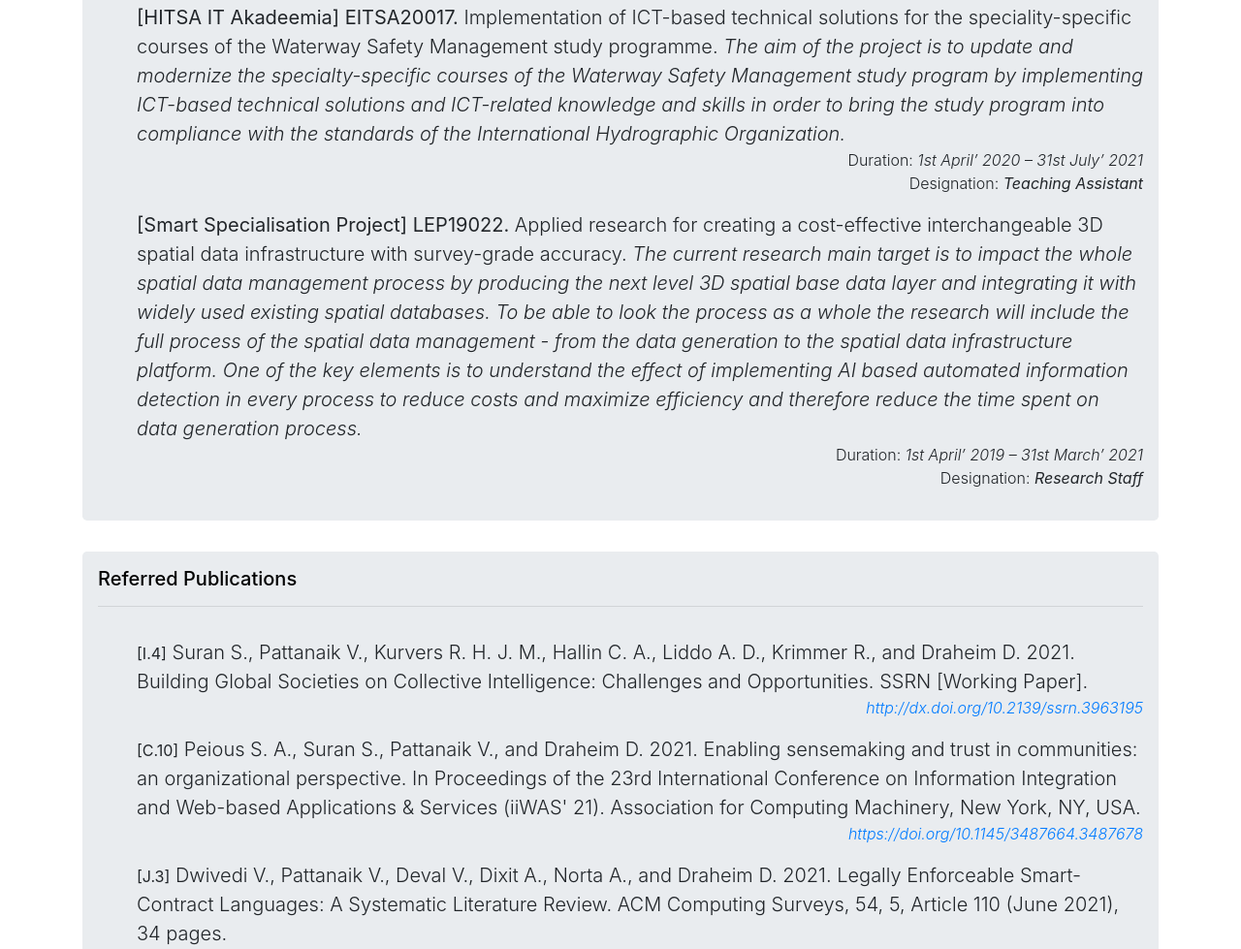
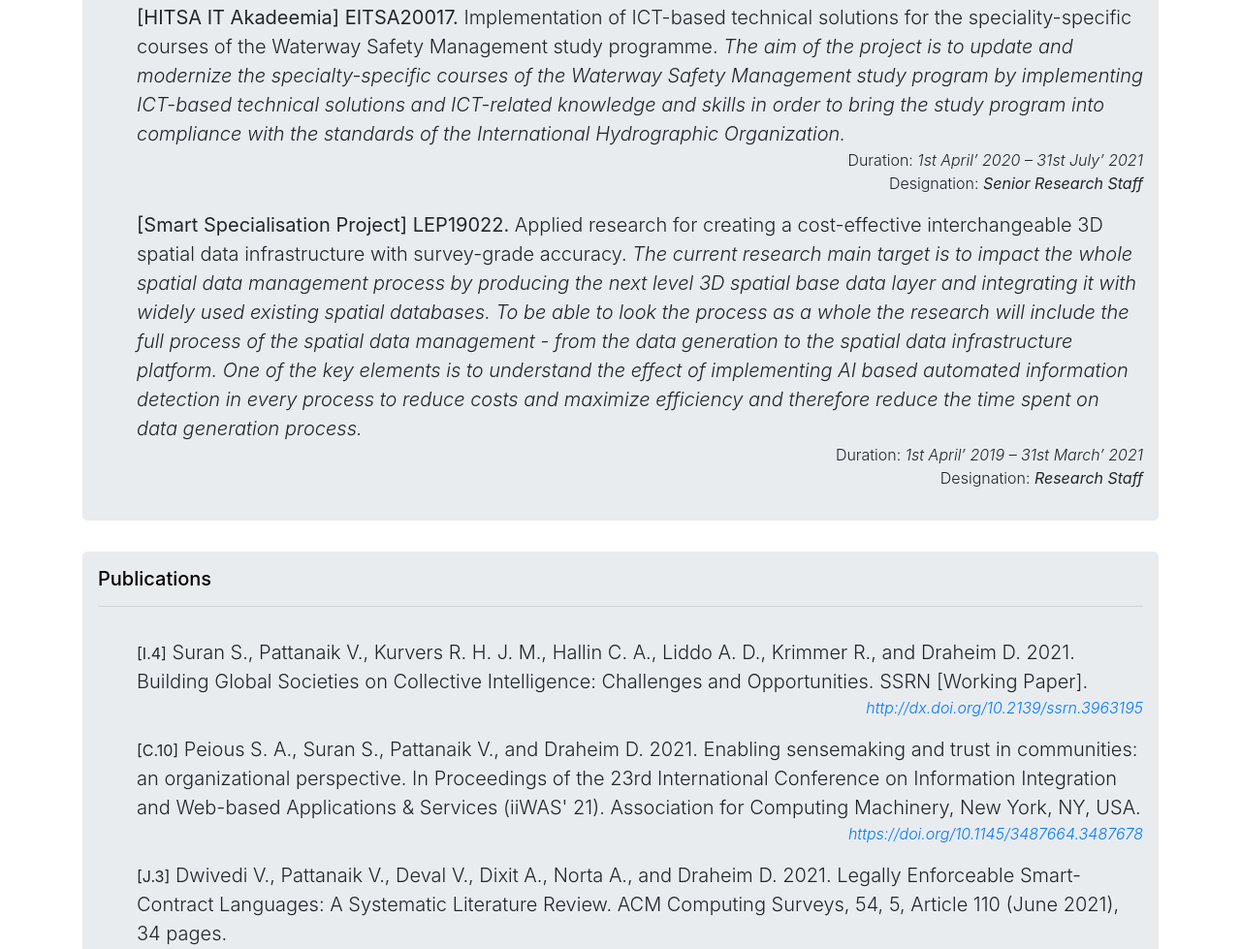
Before and after one commit to vpattanaik/vpattanaik.github.io, a plain HTML site: page index.html in a window 1280 px wide. Shown: the part 1794-2773 px from the top of the page at 97% size. Drawn offline with nearby package versions, Linux system fonts and the light colour scheme.

Commit message:
Update index.html

```diff
--- a/index.html
+++ b/index.html
@@ -20,7 +20,7 @@
 
 <body data-gr-c-s-loaded="true">
   <nav class="navbar navbar-expand-md navbar-dark fixed-top bg-dark">
-    <a class="navbar-brand" target="_blank" href="https://www.etis.ee/CV/Vishwajeet_Pattanaik/eng?lang=ENG">
+    <a class="navbar-brand" target="_blank" href="https://www.etis.ee/CV/Vishwajeet_Pattanaik/eng">
       <img id="logo-cv" src="/icons/favicon-512x512.png" alt="V. Pattanaik's bio" /></a>
 
     <button class="navbar-toggler" type="button" data-toggle="collapse" data-target="#navbarCollapse"
@@ -160,7 +160,7 @@
           <p class="lead-mini">
             Duration: <i>1st April’ 2020 – 31st July’ 2021</i>
             <br/>
-            Designation: <i><b>Teaching Assistant</b></i>
+            Designation: <i><b>Senior Research Staff</b></i>
           </p>
         </li>
         <li>
@@ -177,7 +177,7 @@
 
     <div class="jumbotron modified-jbtrn">
       <div class="scrl-elem" id="publication"></div>
-      <h5>Referred Publications</h5>
+      <h5>Publications</h5>
       <hr />
       <ul class="lead" style="list-style-type: none;">
         <li>
```
